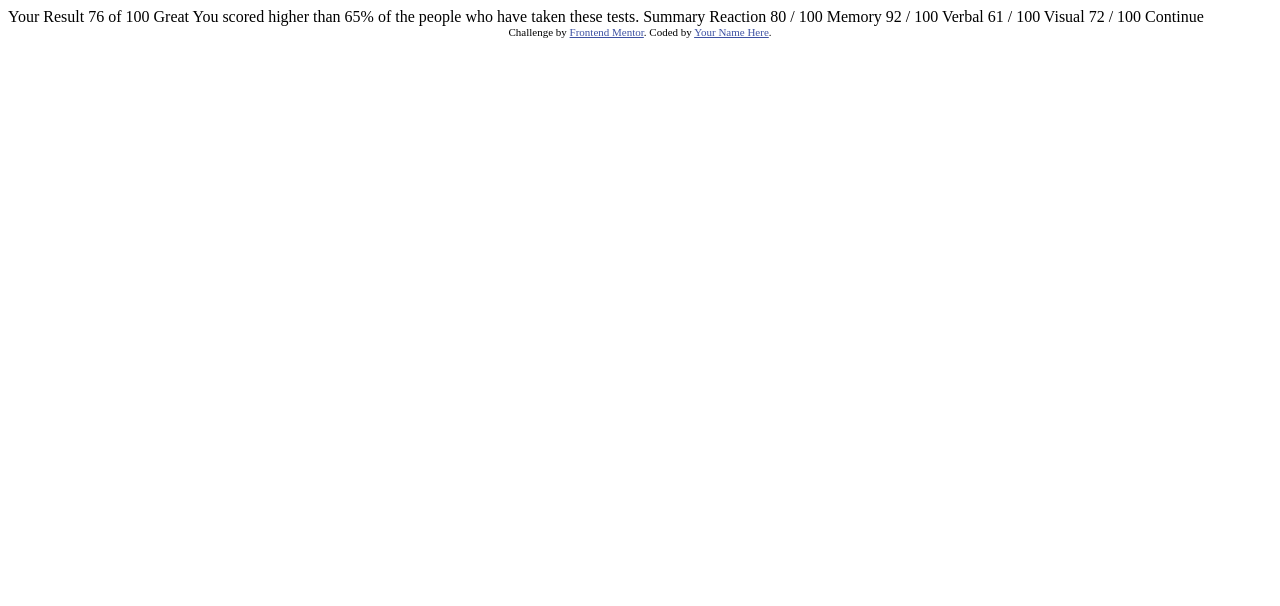
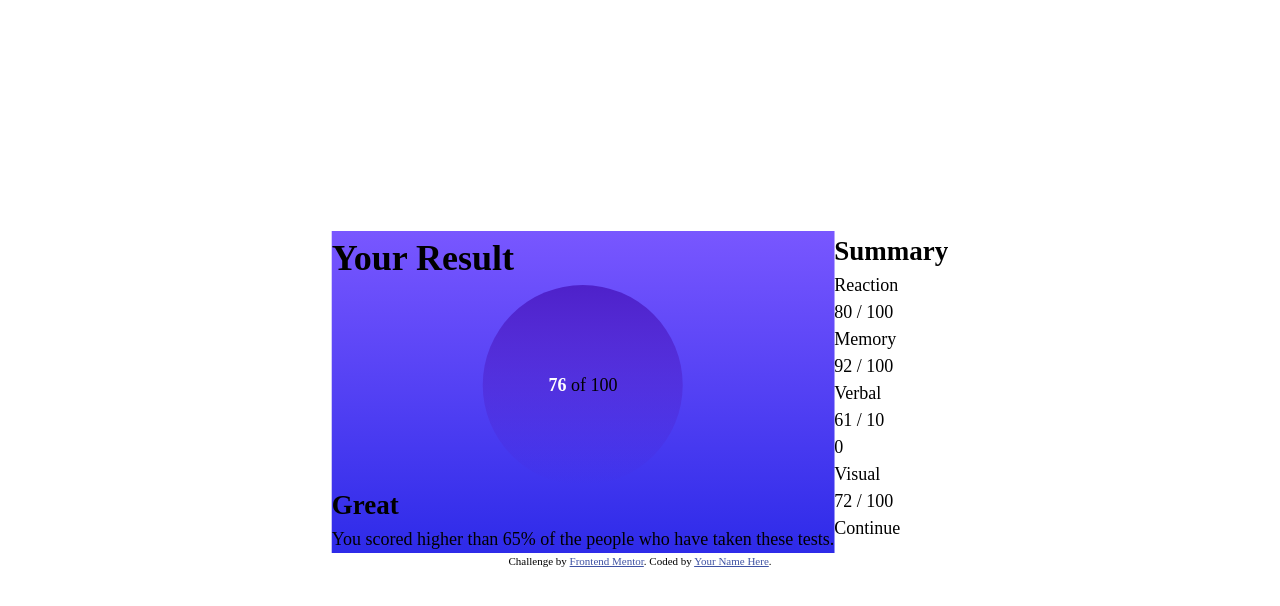
Before and after one commit to ikhmal2/Results-Summary-Component, a plain HTML site: page index.html in a window 1280 px wide. Drawn offline with Linux system fonts and the light colour scheme.

Commit message:
added css

```diff
--- /dev/null
+++ b/css-reset.css
@@ -0,0 +1,62 @@
+/*
+  1. Use a more-intuitive box-sizing model.
+*/
+*,
+*::before,
+*::after {
+	box-sizing: border-box;
+}
+/*
+  2. Remove default margin
+*/
+* {
+	margin: 0;
+}
+/*
+  Typographic tweaks!
+  3. Add accessible line-height
+  4. Improve text rendering
+*/
+body {
+	line-height: 1.5;
+	-webkit-font-smoothing: antialiased;
+}
+/*
+  5. Improve media defaults
+*/
+img,
+picture,
+video,
+canvas,
+svg {
+	display: block;
+	max-width: 100%;
+}
+/*
+  6. Remove built-in form typography styles
+*/
+input,
+button,
+textarea,
+select {
+	font: inherit;
+}
+/*
+  7. Avoid text overflows
+*/
+p,
+h1,
+h2,
+h3,
+h4,
+h5,
+h6 {
+	overflow-wrap: break-word;
+}
+/*
+  8. Create a root stacking context
+*/
+#root,
+#__next {
+	isolation: isolate;
+}
--- a/index.html
+++ b/index.html
@@ -1,47 +1,63 @@
 <!DOCTYPE html>
 <html lang="en">
+
 <head>
 	<meta charset="UTF-8">
-  <meta name="viewport" content="width=device-width, initial-scale=1.0"> <!-- displays site properly based on user's device -->
+	<meta name="viewport" content="width=device-width, initial-scale=1.0">
+	<!-- displays site properly based on user's device -->
 
 	<link rel="icon" type="image/png" sizes="32x32" href="./assets/images/favicon-32x32.png">
+	<link rel="stylesheet" href="style.css">
+	<link rel="stylesheet" href="css-reset.css">
 
 	<title>Frontend Mentor | Results summary component</title>
 
-  <!-- Feel free to remove these styles or customise in your own stylesheet 👍 -->
-  <style>
-    .attribution { font-size: 11px; text-align: center; }
-    .attribution a { color: hsl(228, 45%, 44%); }
-  </style>
 </head>
+
 <body>
+	<main>
+		<div class="main-container flex">
+			<div class="first-inner">
+				<h1 class="heading">Your Result</h1>
+				<div class="results-circle">
+					<p>
+						<span>76</span>
+						of 100
+					</p>
+				</div>
+				<h2>Great</h2>
+				<p>You scored higher than 65% of the people who have taken these tests.</p>
+			</div>
 
-  Your Result
-  76
-  of 100
-
-  Great
-  You scored higher than 65% of the people who have taken these tests.
-
-  Summary
-
-  Reaction
-  80 / 100
-
-  Memory
-  92 / 100
-
-  Verbal
-  61 / 100
-
-  Visual
-  72 / 100
-
-  Continue
-
+			<div class="second-inner">
+				<h2 class="heading">Summary</h2>
+				<div>
+					<div>
+						<p>Reaction</p>
+						<p>80 / 100</p>
+					</div>
+					<div>
+						<div>Memory</div>
+						<p>92 / 100</p>
+					</div>
+					<div>
+						<p>Verbal</p>
+						<p>61 / 10</p>0
+					</div>
+					<div>
+						<p>Visual</p>
+						<p>72 / 100</p>
+					</div>
+				</div>
+				<div>Continue</div>
+			</div>
+		</div>
 		<div class="attribution">
 			Challenge by <a href="https://www.frontendmentor.io?ref=challenge" target="_blank">Frontend Mentor</a>.
 			Coded by <a href="#">Your Name Here</a>.
 		</div>
+	</main>
+
 </body>
+
 </html>
--- /dev/null
+++ b/style.css
@@ -0,0 +1,79 @@
+:root {
+	/* Primary */
+	--light-red: hsl(0, 100%, 67%);
+	--Orangey-yellow: hsl(39, 100%, 56%);
+	--green-teal: hsl(166, 100%, 37%);
+	--cobalt-blue: hsl(234, 85%, 45%);
+
+	/* Gradient */
+	--light-slate-blue: hsl(252, 100%, 67%);
+	--light-royal-blue: hsl(241, 81%, 54%);
+	--violet-blue: hsla(256, 72%, 46%, 1);
+	--persian-blue: hsla(241, 72%, 46%, 0);
+
+	/* Neutral */
+	--white: hsl(0, 0%, 100%);
+	--pale-blue: hsl(221, 100%, 96%);
+	--light-lavender: hsl(241, 100%, 89%);
+	--dark-gray-blue: hsl(224, 30%, 27%);
+}
+
+@import url('https://fonts.googleapis.com/css2?family=Hanken+Grotesk:wght@500;700;800&display=swap');
+
+body {
+	font-size: 1.125rem;
+}
+
+/* Utility Class */
+.flex {
+	display: flex;
+}
+
+.grid {
+	display: grid;
+}
+
+/* ============= */
+
+main {
+	position: absolute;
+	top: 50%;
+	left: 50%;
+	transform: translate(-50%, -50%);
+}
+
+.first-inner {
+	background-image: linear-gradient(
+		var(--light-slate-blue),
+		var(--light-royal-blue)
+	);
+}
+.first-inner .results-circle {
+	background-image: linear-gradient(var(--violet-blue), var(--persian-blue));
+	border-radius: 50%;
+	text-align: center;
+	width: 12.5rem;
+	margin: 0 auto;
+	height: 12.5rem;
+	display: flex;
+	justify-content: center;
+	align-items: center;
+}
+
+.first-inner .results-circle span {
+	color: white;
+	font-weight: bold;
+}
+
+.second-inner {
+	background-color: var(--white);
+}
+
+.attribution {
+	font-size: 11px;
+	text-align: center;
+}
+
+.attribution a {
+	color: hsl(228, 45%, 44%);
+}
```
Lines whose indentation alone changed are shown as unchanged.
